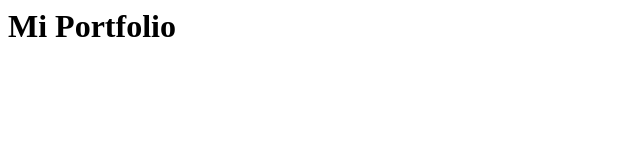
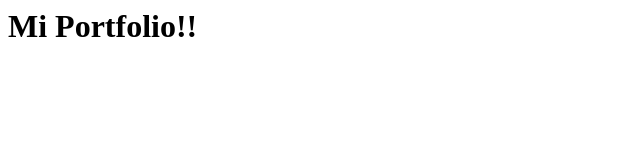
Before and after one commit to ingenieromario76/Portfolio-Frontend, a plain HTML site: page index.html in a window 1280 px wide. Shown: the full height of the page, 0-640 px from the left. Drawn offline with Linux system fonts and the light colour scheme.

Commit message:
actualizando

```diff
--- a/index.html
+++ b/index.html
@@ -1 +1 @@
-<h1>Mi Portfolio</h1>
+<h1>Mi Portfolio!!</h1>
```
